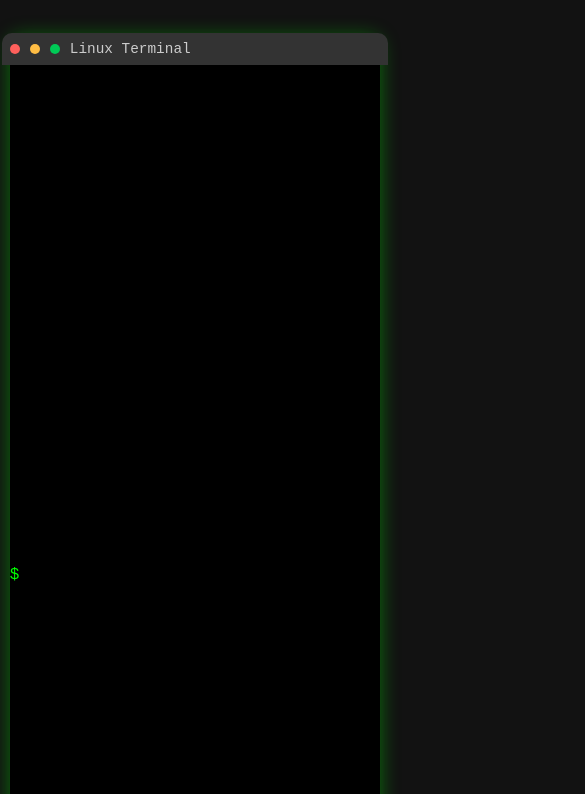
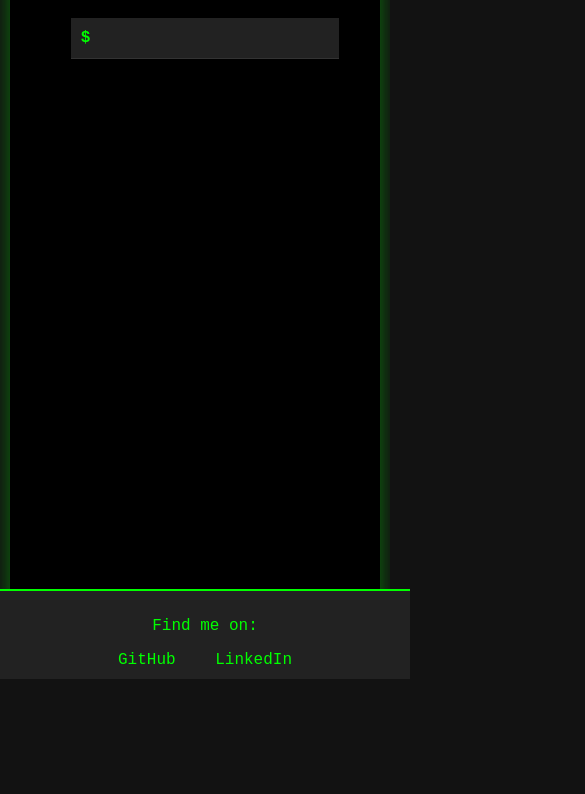
Before and after one commit to MetalShellImpaler/MetalShellImpaler.github.io, a plain HTML site: page index.html in a window 390 px wide. Shown: the part 165-959 px from the top of the page, 585 px wide, since content can reach past the window. After the commit the page ends 844 px from the top, so only its background shows below. Drawn offline with Linux system fonts and the light colour scheme.

Commit message:
Update styles.css

```diff
--- a/styles.css
+++ b/styles.css
@@ -1,4 +1,4 @@
-/* Global Styles */
+/* ===== Global Styles ===== */
 body {
   margin: 0;
   padding: 0;
@@ -27,28 +27,27 @@ header p {
   font-size: 1rem;
 }
 
-/* Terminal Container */
+/* ===== Terminal Container ===== */
 #terminal-container {
   display: flex;
   flex-direction: column;
   align-items: center;
-  flex: 1;
-  margin: 0 auto;
-  width: 95%;
-  max-width: 1400px;
-  height: 90%;
+  justify-content: flex-start;
+  width: 90vw;
+  height: 85vh;
+  margin: auto;
   border-radius: 10px;
-  background: #000;
+  background-color: #000;
   box-shadow: 0 4px 20px rgba(0, 255, 0, 0.4);
+  overflow: hidden;
 }
 
 #terminal-header {
-  background: #333;
+  background-color: #333;
   width: 100%;
   padding: 8px;
   display: flex;
   align-items: center;
-  justify-content: space-between;
   border-top-left-radius: 10px;
   border-top-right-radius: 10px;
 }
@@ -66,45 +65,37 @@ header p {
 }
 
 .red {
-  background: #ff605c;
+  background-color: #ff605c;
 }
 
 .yellow {
-  background: #ffbd44;
+  background-color: #ffbd44;
 }
 
 .green {
-  background: #00ca56;
+  background-color: #00ca56;
 }
 
 .terminal-title {
   color: #ccc;
   font-size: 0.9rem;
+  margin-left: 10px;
 }
 
-/* Terminal Content */
-#terminal {
-  flex: 1;
-  width: 100%;
-  padding: 500px;
-  display: flex;
-  flex-direction: column;
-  overflow: hidden;
-}
-
-#terminal-output {
-  flex: 1;
-  overflow-y: auto;
-  white-space: pre-wrap;
-}
-
+/* ===== Terminal Input (Top) ===== */
 #terminal-input {
   display: flex;
   align-items: center;
+  padding: 10px;
+  background-color: #222;
+  border-bottom: 1px solid #333;
+  width: 100%;
 }
 
 .prompt {
   margin-right: 5px;
+  font-weight: bold;
+  color: #00ff00;
 }
 
 #input-line {
@@ -120,12 +111,43 @@ header p {
   outline: none;
 }
 
-/* Footer Styles */
+/* ===== Terminal Output (Below Input) ===== */
+#terminal-output {
+  flex: 1;
+  padding: 10px;
+  overflow-y: auto;
+  white-space: pre-wrap;
+  line-height: 1.5;
+  background-color: #000;
+  color: #00ff00;
+  width: 100%;
+}
+
+/* ===== Responsive Design ===== */
+@media (max-width: 768px) {
+  #terminal-container {
+    width: 95vw;
+    height: 80vh;
+  }
+
+  header h1 {
+    font-size: 1.5rem;
+  }
+
+  header p {
+    font-size: 0.9rem;
+  }
+}
+
+/* ===== Footer Styles ===== */
 footer {
   text-align: center;
-  background: #222;
+  background-color: #222;
   padding: 10px;
   border-top: 2px solid #00ff00;
+  position: fixed;
+  bottom: 0;
+  width: 100%;
 }
 
 footer .social-links a {
```
